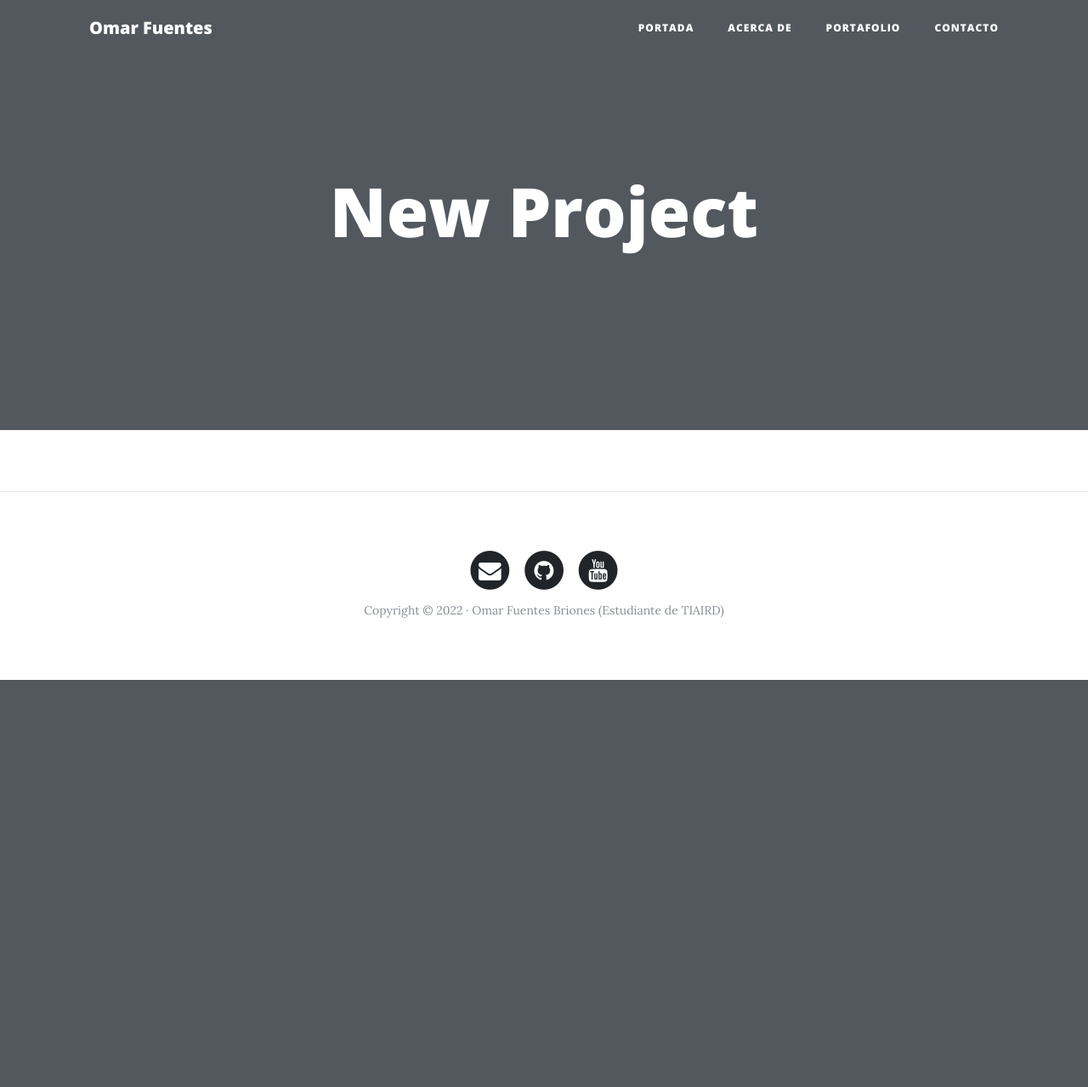
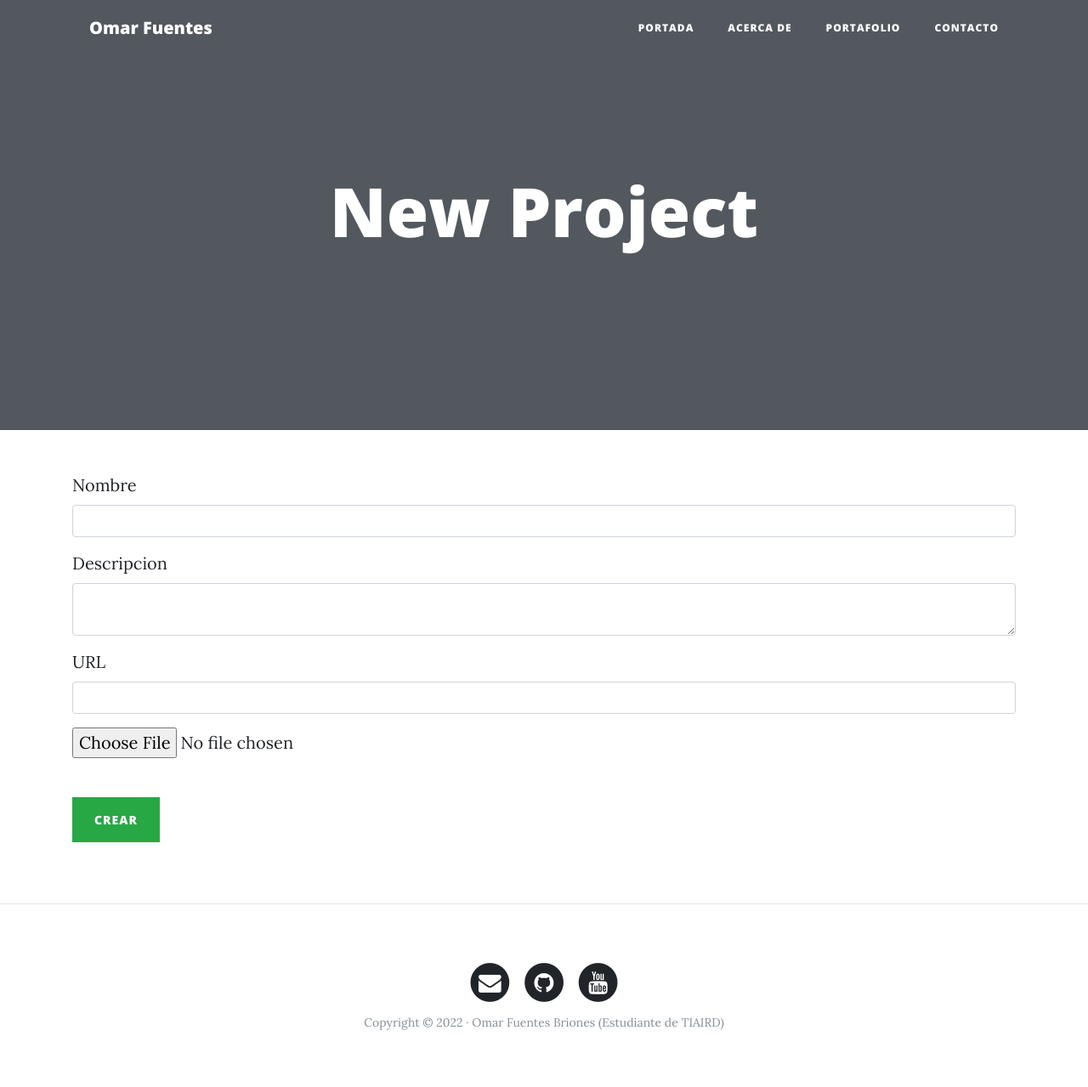
Before and after one commit to OmarFuenBrio119/WebPersonalFlask, a Flask app: page /project/new in a window 1280 px wide. Shown: the whole page at 85% size. Before the commit the page ends 800 px from the top, so only its background shows below. Run offline with Flask 2, Linux system fonts and the light colour scheme; some libraries are stand-ins or nearby versions.

Commit message:
Implementando la subida de archivos

```diff
--- a/web_personal/projects/forms.py
+++ b/web_personal/projects/forms.py
@@ -0,0 +1,11 @@
+####### IMports
+from flask_wtf import FlaskForm
+from wtforms import (StringField,SubmitField, TextAreaField, FileField, URLField)
+from wtforms.validators import DataRequired, Email
+
+class NewProjectForm(FlaskForm):
+    name = StringField('Nombre', validators=[DataRequired()])
+    description = TextAreaField('Descripcion', validators=[DataRequired()])
+    url = URLField('URL', validators=[DataRequired()])
+    image = FileField('Imagen', validators=[DataRequired()])
+    submit = SubmitField('Crear')
--- a/web_personal/projects/views.py
+++ b/web_personal/projects/views.py
@@ -1,5 +1,8 @@
 #### imports ####
 from flask import render_template, request, Blueprint
+
+from .forms import NewProjectForm
+from .image_handler import add_image
 
 project_blueprint = Blueprint('project', __name__)
 
@@ -47,9 +50,20 @@ def show(project_id=None):
     return render_template('project/show.html', project_id=project_id)
 
 ########## TODO: Create New Project ##########
-@project_blueprint.route('/new')
+@project_blueprint.route('/new', methods=['GET', 'POST'])
 def new():
-    return render_template('project/new.html')
+    form = NewProjectForm()
+
+    if form.validate_on_submit():
+        name = form.name.data
+        description = form.description.data
+        url = form.url.data
+        image = add_image(form.image.data)
+
+        return str([name, description, url, image])
+
+
+    return render_template('project/new.html', form=form)
 
 ########## TODO: Update a Project ##########
 @project_blueprint.route('/<project_id>/edit')
--- a/web_personal/templates/project/new.html
+++ b/web_personal/templates/project/new.html
@@ -3,3 +3,30 @@
 {% block title %}New Project{% endblock %}
 
 {% block header_title %}New Project{% endblock %}
+
+{% block content %}
+
+<div class="container">
+    <form method="post" enctype="multipart/form-data">
+        {{ form.hidden_tag() }}
+        <div class="form-group">
+            {{ form.name.label }}
+            {{ form.name(class='form-control') }}
+        </div>
+        <div class="form-group">
+            {{ form.description.label}}
+            {{ form.description(class='form-control', row=5) }}
+        </div>
+        <div class="form-group">
+            {{ form.url.label }}
+            {{ form.url(class='form-control') }}
+        </div>
+        <div class="form-group">
+            {{ form.image(class='form-control-file') }}
+        </div>
+        <br>
+        {{ form.submit(class="btn btn-success") }}
+    </form>
+</div>
+
+{% endblock %}
```
Also changed, not shown: web_personal/projects/image_handler.py (added, +13 -0 lines), web_personal/static/img/245448366_170336305261619_8617574279850095708_n.jpg (added).
